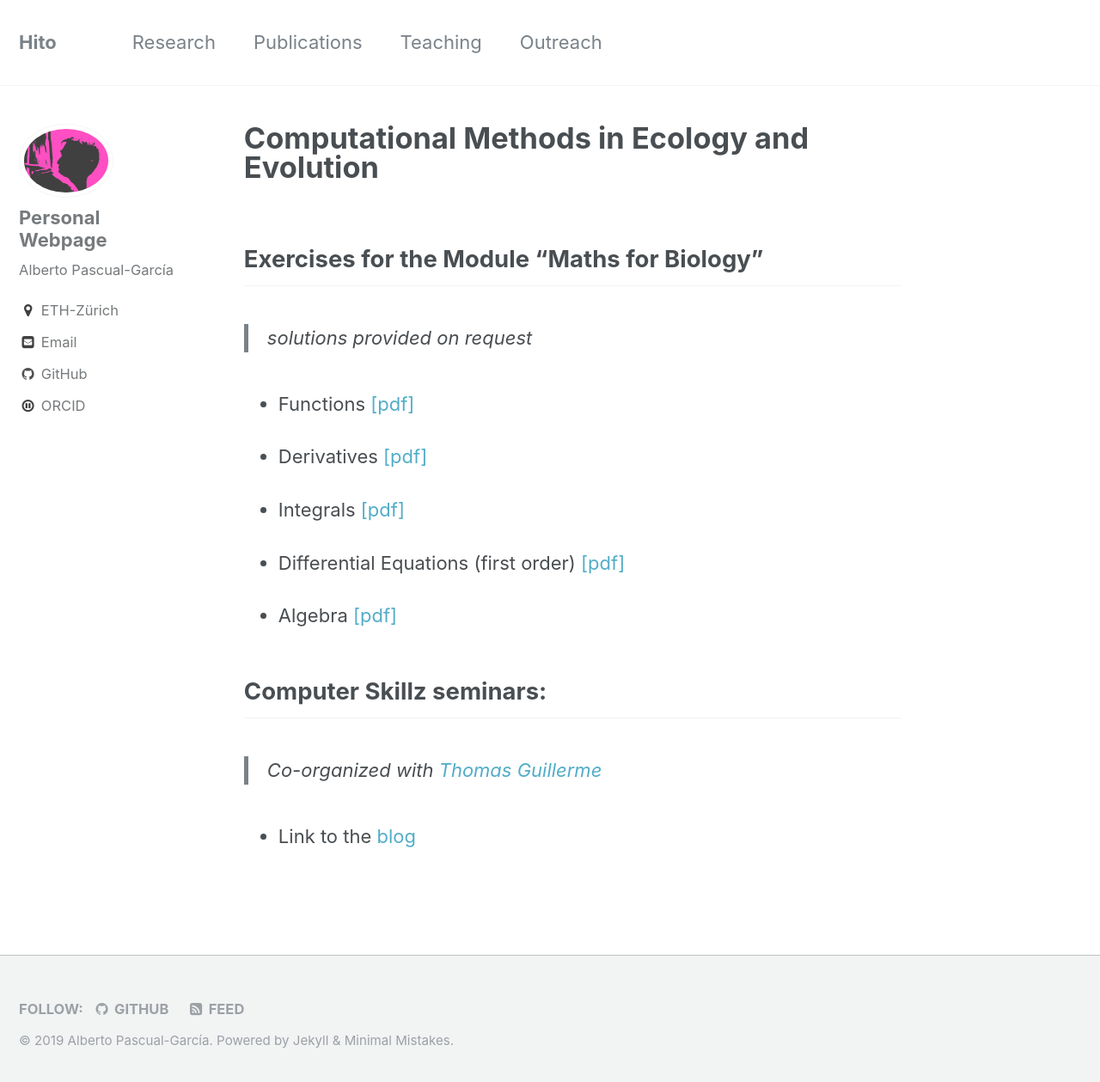
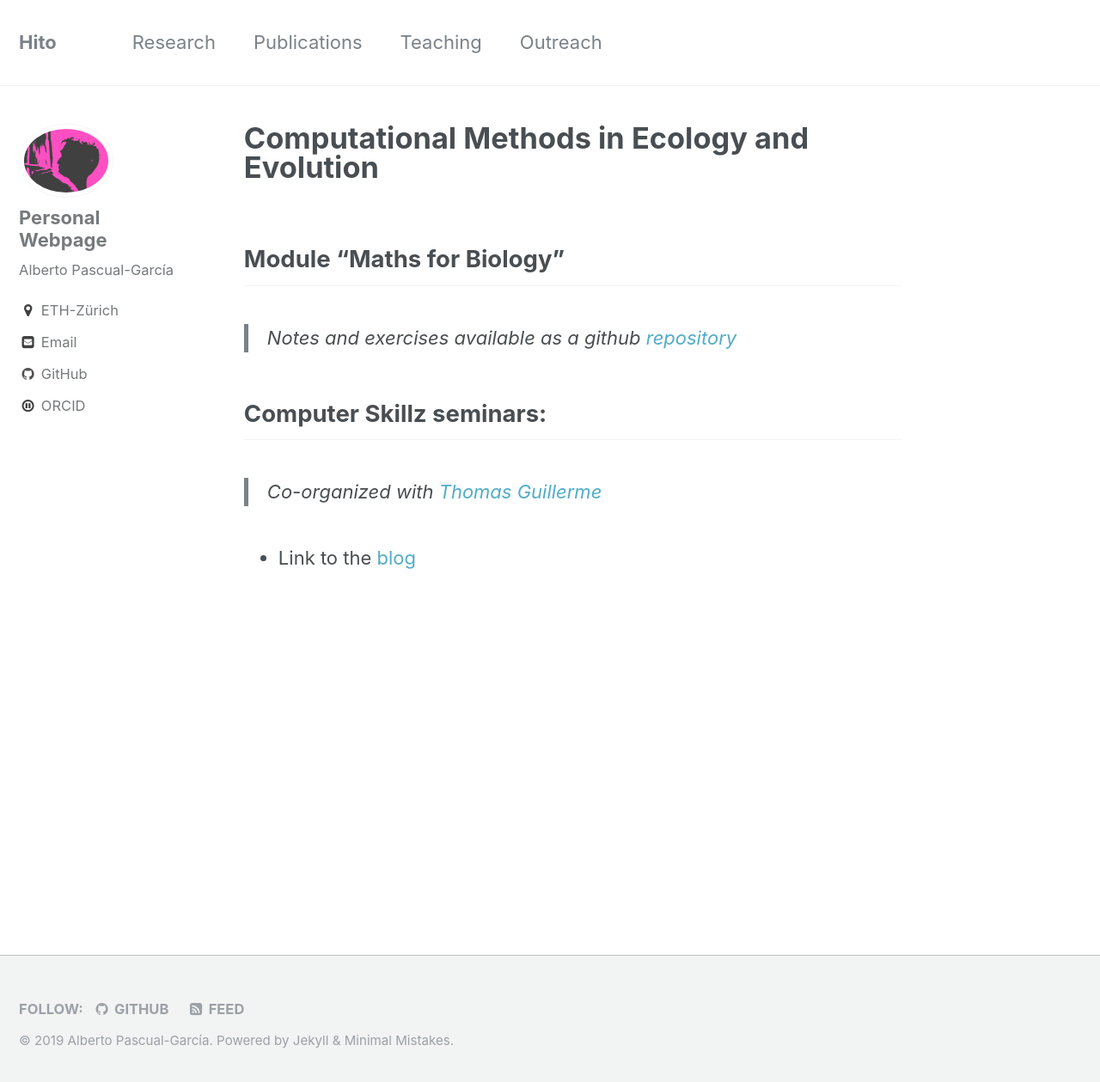
Before and after one commit to apascualgarcia/apascualgarcia.github.io, a Jekyll site: the page built from _pages/Maths4Biology.md, in a window 1280 px wide and 1267 px high. Shown: the top 1259 px of the window at 86% size. Built offline with Jekyll 4.4.1, drawn with Linux system fonts in a browser that asks for light colours.

Commit message:
Added new address for Maths4Biology repository

```diff
--- a/_pages/Maths4Biology.md
+++ b/_pages/Maths4Biology.md
@@ -8,19 +8,9 @@ permalink: /_pages/Maths4Biology/
 
 
 
-## Exercises for the Module "Maths for Biology"
-> solutions provided on request
+## Module "Maths for Biology"
+> Notes and exercises available as a github [repository](https://github.com/apascualgarcia/maths4biology)
 
-
-* Functions [[pdf]](/assets/docs/Exercises_functions_17-18.pdf)
-
-* Derivatives [[pdf]](/assets/docs/Exercises_derivatives_17-18.pdf)
-
-* Integrals [[pdf]](/assets/docs/Exercises_integrals_17-18.pdf)
-
-* Differential Equations (first order) [[pdf]](/assets/docs/Exercises_EDOs_17-18.pdf)
-
-* Algebra [[pdf]](/assets/docs/Exercises_algebra_17-18.pdf)
 
 
 ## Computer Skillz seminars:
```
